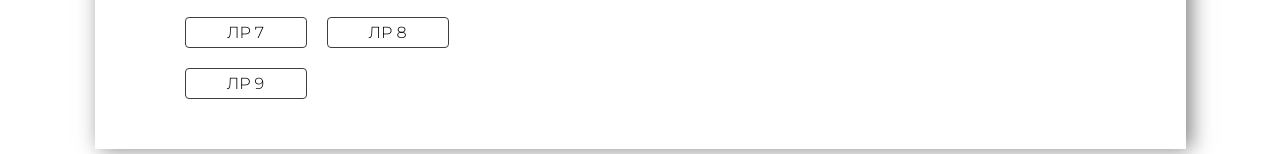
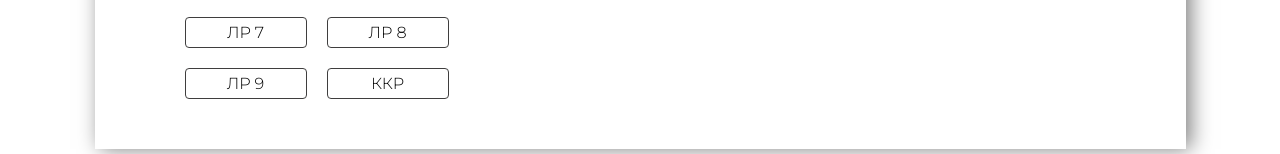
Before and after one commit to avhhust/avhhust.github.io, a plain HTML site: page index.html in a window 1280 px wide. Shown: the part 1446-1600 px from the top of the page. Drawn offline with Linux system fonts and the light colour scheme.

Commit message:
Update index.html

```diff
--- a/index.html
+++ b/index.html
@@ -66,6 +66,7 @@
 					<a href="lr7/index.html">ЛР 7</a>
 					<a href="lr8/">ЛР 8</a>
 					<a href="">ЛР 9</a>
+					<a href="https://github.com/avhhust/avhhust.github.io-polo360/blob/main/index.html">ККР</a>
 				</div>
 			</div>
 			<div class="item">
```
